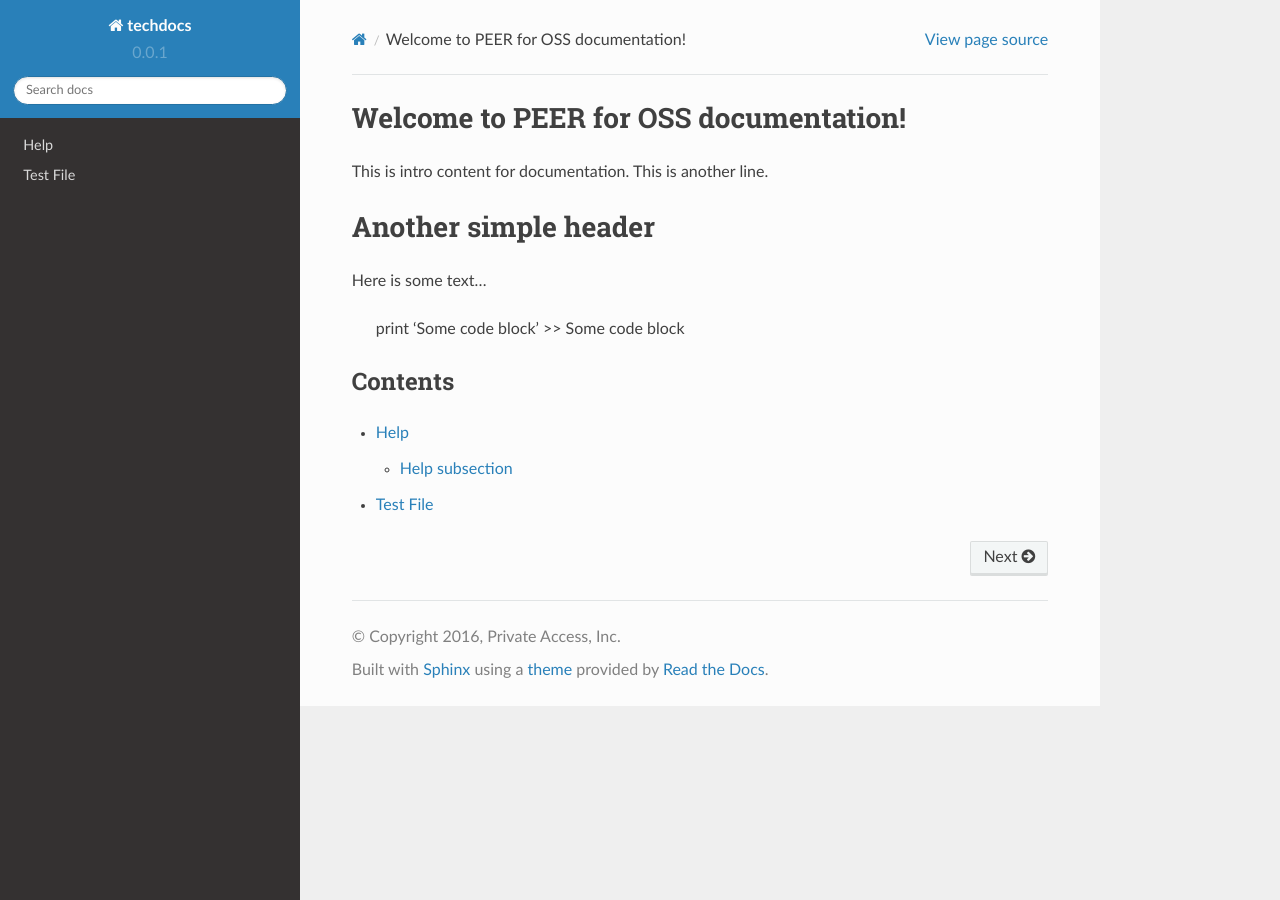
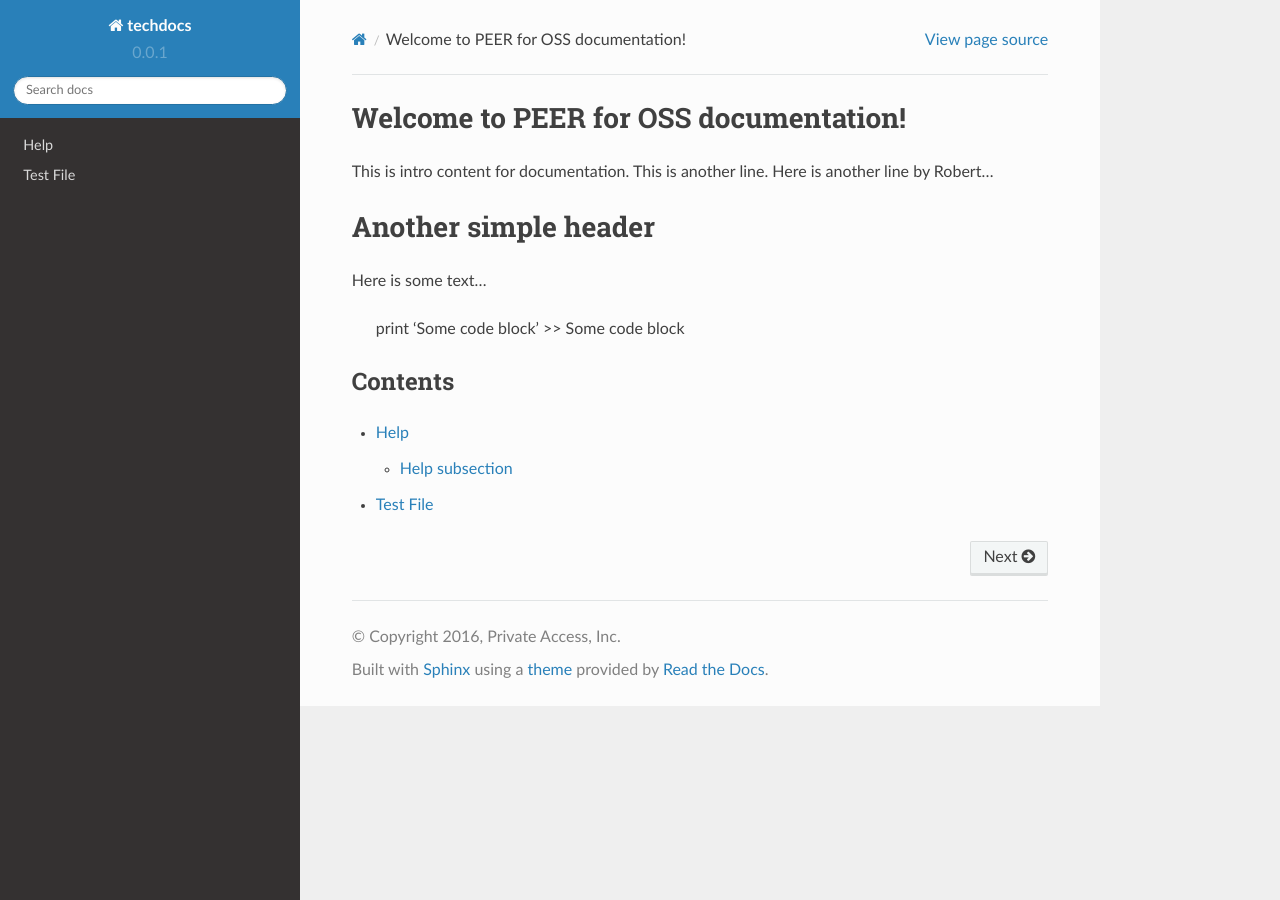
Before and after one commit to williamhoos/testrepo, a Sphinx documentation site: the page built from docs/source/index.rst, in a window 1280 px wide. Built offline with Sphinx 7.4.7 and the Read the Docs theme 2.0.0, drawn with Linux system fonts in a browser that asks for light colours; pages that are not in the unit, such as notebooks, are missing from menus.

Commit message:
Update index.rst
This is the line of text we discussed....  Please commit it.

```diff
--- a/docs/source/index.rst
+++ b/docs/source/index.rst
@@ -8,6 +8,7 @@ Welcome to PEER for OSS documentation!
 
 This is intro content for documentation.
 This is another line.
+Here is another line by Robert...
 
 Another simple header
 =====================
```
